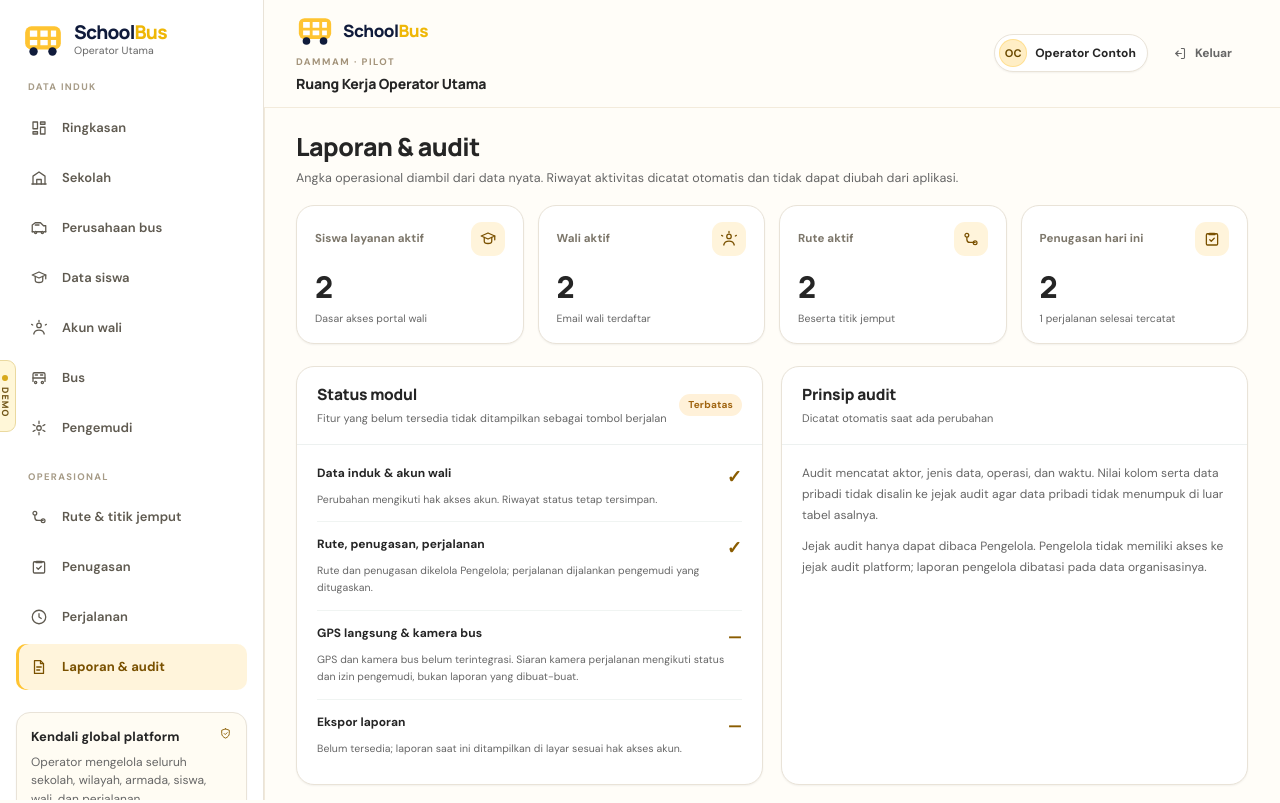
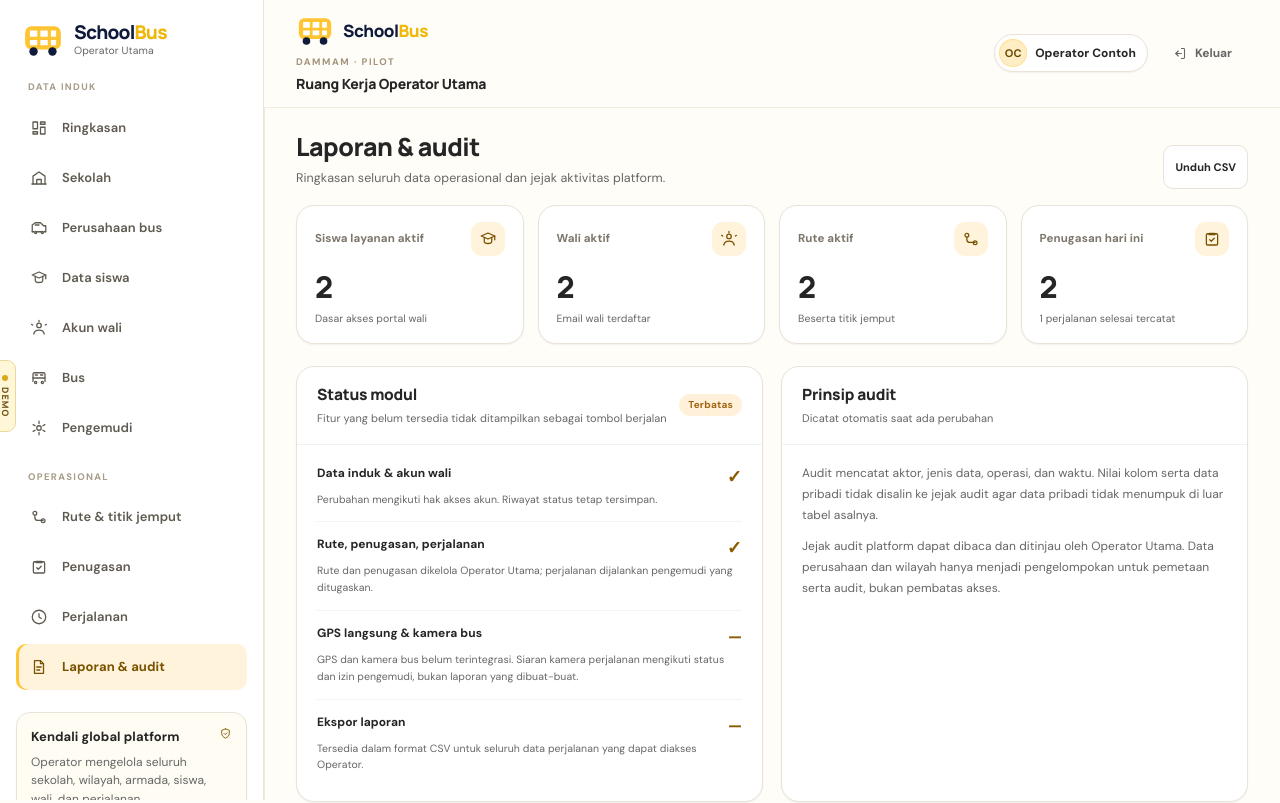
Before and after one commit to irusandi-hub/school-bus-management, a Next.js app: page /admin/laporan in a window 1280 px wide. Shown: the top 803 px of the page. Built offline with nearby package versions, Linux system fonts and the light colour scheme.

Commit message:
feat(operator): expose global CSV report and platform audit view

```diff
--- a/app/admin/laporan/page.tsx
+++ b/app/admin/laporan/page.tsx
@@ -1,10 +1,11 @@
+import Link from "next/link";
 import type { Metadata } from "next";
 import { ConfigNotice, EmptyRow, Notice, PageHeader, Pill, StatCard } from "@/components/admin/ui";
 import { adminReadContext } from "@/lib/admin/read";
 import type { AuditLogRow } from "@/lib/types";
 import { formatDateTime } from "@/lib/validation";
 
-export const metadata: Metadata = { title: "Laporan & Audit | Pengelola" };
+export const metadata: Metadata = { title: "Laporan & Audit | Operator" };
 
 export default async function ReportsPage() {
   const supabase = await adminReadContext();
@@ -34,7 +35,7 @@ export default async function ReportsPage() {
     <>
       <PageHeader
         title="Laporan & audit"
-        description="Angka operasional diambil dari data nyata. Riwayat aktivitas dicatat otomatis dan tidak dapat diubah dari aplikasi."
+        description="Ringkasan seluruh data operasional dan jejak aktivitas platform." actions={<Link className="btn btn-secondary btn-sm" href="/operator/laporan/export">Unduh CSV</Link>}
       />
 
       {audits.error && <Notice kind="error">Jejak audit belum dapat dimuat. Muat ulang halaman atau coba lagi nanti.</Notice>}
@@ -74,7 +75,7 @@ export default async function ReportsPage() {
             <li>
               <strong>Rute, penugasan, perjalanan</strong>
               <span>✓</span>
-              <small>Rute dan penugasan dikelola Pengelola; perjalanan dijalankan pengemudi yang ditugaskan.</small>
+              <small>Rute dan penugasan dikelola Operator Utama; perjalanan dijalankan pengemudi yang ditugaskan.</small>
             </li>
             <li>
               <strong>GPS langsung &amp; kamera bus</strong>
@@ -87,7 +88,7 @@ export default async function ReportsPage() {
             <li>
               <strong>Ekspor laporan</strong>
               <span>—</span>
-              <small>Belum tersedia; laporan saat ini ditampilkan di layar sesuai hak akses akun.</small>
+              <small>Tersedia dalam format CSV untuk seluruh data perjalanan yang dapat diakses Operator.</small>
             </li>
           </ul>
         </section>
@@ -105,8 +106,7 @@ export default async function ReportsPage() {
               jejak audit agar data pribadi tidak menumpuk di luar tabel asalnya.
             </p>
             <p>
-              Jejak audit hanya dapat dibaca Pengelola. Pengelola tidak memiliki akses ke jejak audit platform;
-              laporan pengelola dibatasi pada data organisasinya.
+              Jejak audit platform dapat dibaca dan ditinjau oleh Operator Utama. Data perusahaan dan wilayah hanya menjadi pengelompokan untuk pemetaan serta audit, bukan pembatas akses.
             </p>
           </div>
         </section>
```
